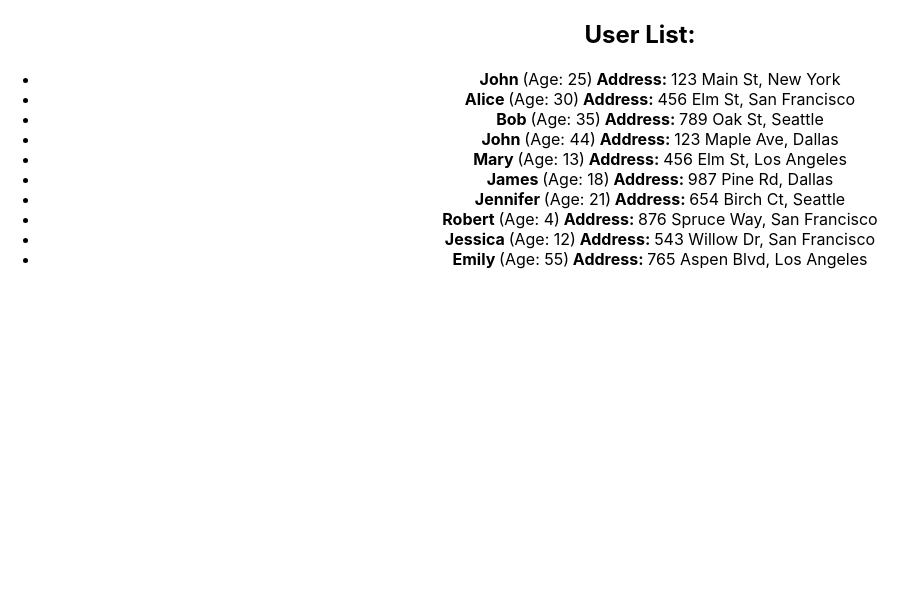
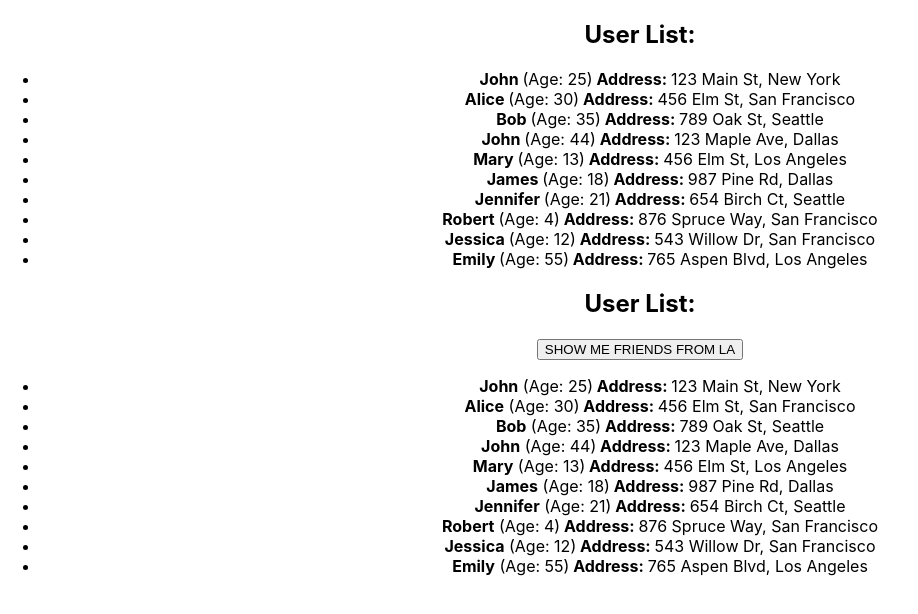
Before and after one commit to 0lgaP1/homework-front-main, a React (Create React App) app: page / in a window 1280 px wide. Shown: the top 614 px of the page, without its empty margins (0-918 px from the left). Built offline with nearby package versions, Linux system fonts and the light colour scheme.

Commit message:
Homework 2

```diff
--- a/src/App.tsx
+++ b/src/App.tsx
@@ -8,7 +8,7 @@ function App() {
   return (
     <div className="App">
       <HW1 />
-      {/*<HW2 />*/}
+      <HW2 />
       {/*<HW3 />*/}
       {/*<HW4 />*/}
     </div>
--- a/src/HW/2/CurrentUser.tsx
+++ b/src/HW/2/CurrentUser.tsx
@@ -1,7 +1,7 @@
 import { UserType } from './HW2';
 
 type CurrentUserPropsType = {
-  user: any // пропиши типизацию
+  user: UserType // пропиши типизацию
 };
 
 export const CurrentUser = (props: CurrentUserPropsType) => {
--- a/src/HW/2/HW2.tsx
+++ b/src/HW/2/HW2.tsx
@@ -10,27 +10,17 @@ export type UserType = {
   id: number;
   name: string;
   age: number;
-  address: any; // пропиши типизацию
+  address: AddressType;
 };
 
 export type UsersObjectType = {
-  myFriends: any; // пропиши типизацию
+  myFriends: UserType[] // пропиши типизацию
 };
 
 export const HW2 = () => {
 
-  // 1️⃣ Раскомментируйте JSX (UserList2.tsx) и вы увидите,
-  // что приложение начнет гореть красным и ругаться 😡
-  // 2️⃣ Ваша задача: ❗ПОЧИНИТЬ ПРОЕКТ❗
-  // - прописать типизацию, где необходимо
-  // - починить все, что горит красным
-  // - дописать функциональность (где указано комментариями)
-  // - приложение должно компилироваться и запускаться в браузере
-
-  // ❗ Массив с данными не трогаем!
-
   const users = {
-    myFriends:[
+    myFriends: [
       { id: 1, name: 'John', age: 25, address: { street: '123 Main St', city: 'New York' } },
       { id: 2, name: 'Alice', age: 30, address: { street: '456 Elm St', city: 'San Francisco' } },
       { id: 3, name: 'Bob', age: 35, address: { street: '789 Oak St', city: 'Seattle' } },
@@ -44,11 +34,11 @@ export const HW2 = () => {
     ]
   }
 
-  let [currentUsers, setCurrentUsers] = useState<UsersObjectType>(users);
+  let [currentUsers, setCurrentUsers] = useState<UserType[]>(users.myFriends); // <UsersObjectType("")
 
   const filterUsers = () => {
-    const filteredUsers = 'НУЖНО ПРОФИЛЬТРОВАТЬ ДРУЗЕЙ. ОСТАВЛЯЕМ ТОЛЬКО ТЕХ, КОТОРЫЕ ЖИВУТ В ГОРОДЕ LOS ANGELES';
-    setCurrentUsers({ myFriends: filteredUsers });
+    const filteredUsers = currentUsers.filter((user)=>user.address.city === "Los Angeles");
+    setCurrentUsers(filteredUsers);
   };
 
   return (
--- a/src/HW/2/UserList2.tsx
+++ b/src/HW/2/UserList2.tsx
@@ -1,9 +1,9 @@
 import {CurrentUser} from './CurrentUser';
-import {UsersObjectType} from './HW2';
+import {UsersObjectType, UserType} from './HW2';
 
 type UserList2PropsType = {
-	users: any // пропиши типизацию
-	filterUsers: any // пропиши типизацию
+	users: UserType[] // пропиши типизацию
+	filterUsers: () => void // пропиши типизацию
 };
 
 export const UserList2 = (props: UserList2PropsType) => {
@@ -11,13 +11,14 @@ export const UserList2 = (props: UserList2PropsType) => {
 		<div id={'hw02-users'}>
 			<h2>User List:</h2>
 
-			{/*<button id={'hw02-filter-button'} onClick={() => props.filterUsers}>SHOW ME FRIENDS FROM LA</button>*/}
+			<button id={'hw02-filter-button'} onClick={props.filterUsers}>SHOW ME FRIENDS FROM LA</button>
 
-			{/*<ul>*/}
-			{/*  {props.users.myFriends.map((user) => (*/}
-			{/*    <ВЫЗЫВАЕМ КОМПОНЕНТУ CurrentUser />*/}
-			{/*  ))}*/}
-			{/*</ul>*/}
+			<ul>
+			  {props.users.map((user) => {
+				//  if(user.address.city ==== 'LA') return
+				  return <CurrentUser user={user}/>
+			  })}
+			</ul>
 		</div>
 	);
 };
```
